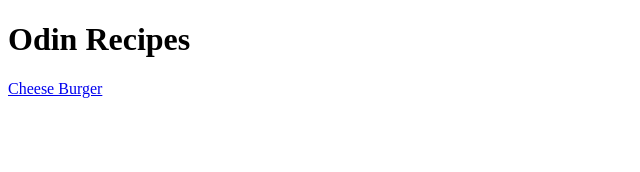
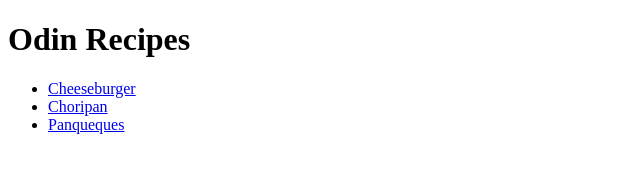
Before and after one commit to Nicooqui/odin-recipes, a plain HTML site: page index.html in a window 1280 px wide. Shown: the whole page, without its empty margins (0-640 px from the left). Drawn offline with Linux system fonts and the light colour scheme.

Commit message:
Added 3 recipes to the page.

```diff
--- a/index.html
+++ b/index.html
@@ -8,7 +8,14 @@
 <body>
 
   <h1>Odin Recipes</h1>
-  <a href="./recipes/burger.html">Cheese Burger</a>
+  <ul>
+    <li><a href="./recipes/burger.html">Cheeseburger</a></li>
+    <li><a href="./recipes/choripan.html">Choripan</a></li>
+    <li><a href="./recipes/panqueques.html">Panqueques</a></li>
+  </ul>
+
+
+  <!-- <footer>Made with love by Nico Quiñonez</footer> -->
 
 </body>
 </html>
```
